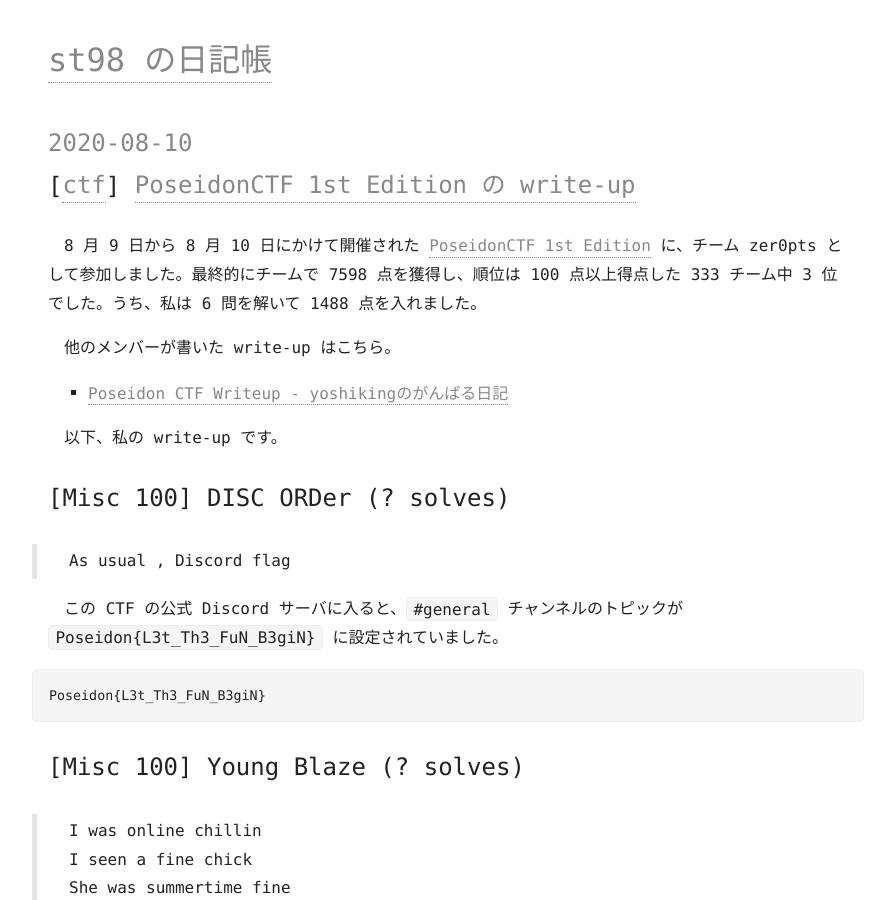
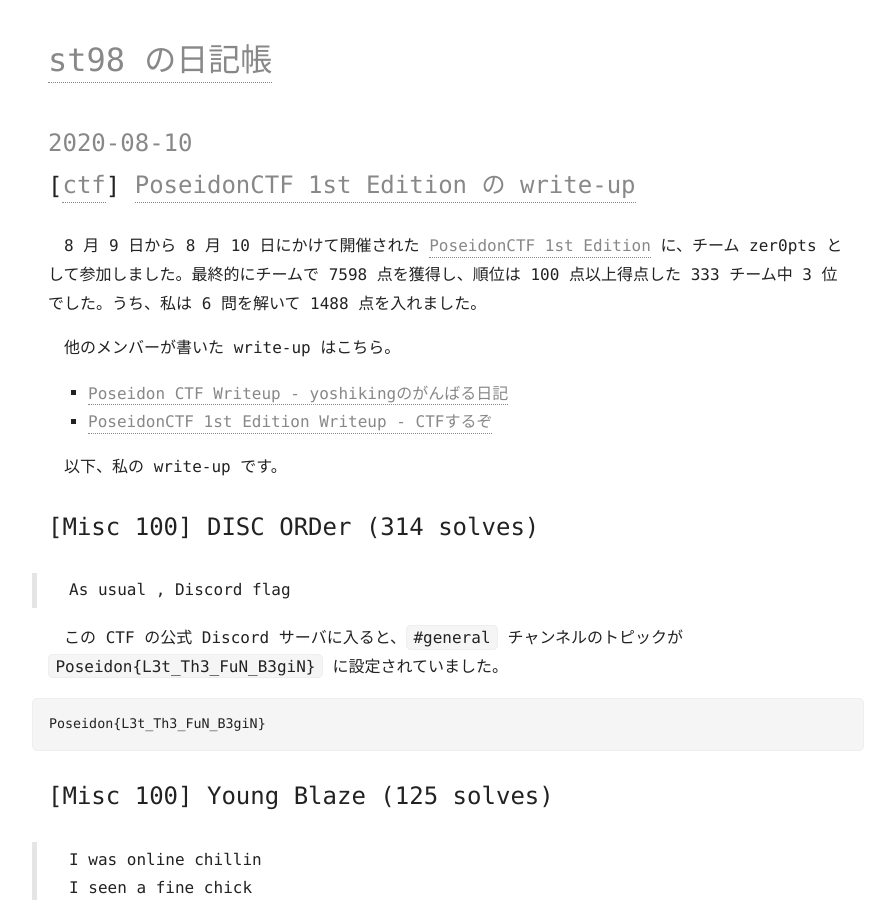
Before and after one commit to st98/diary, a Jekyll site: the page built from _posts/2020-08-10-poseidonctf.md, in a window 1280 px wide and 900 px high. Shown: the whole window, without its empty margins (192-1087 px from the left). Built offline with Jekyll 4.4.1, drawn with Linux system fonts in a browser that asks for light colours; comment, search, counter and statistics services are not loaded; some of the changed text lies outside the part shown.

Commit message:
正答チーム数を追加

````diff
--- a/_posts/2020-08-10-poseidonctf.md
+++ b/_posts/2020-08-10-poseidonctf.md
@@ -10,10 +10,11 @@
 他のメンバーが書いた write-up はこちら。
 
 - [Poseidon CTF Writeup - yoshikingのがんばる日記](https://yoshiking.hatenablog.jp/entry/2020/08/10/030427)
+- [PoseidonCTF 1st Edition Writeup - CTFするぞ](https://ptr-yudai.hatenablog.com/entry/2020/08/10/123132)
 
 以下、私の write-up です。
 
-## [Misc 100] DISC ORDer (? solves)
+## [Misc 100] DISC ORDer (314 solves)
 > As usual , Discord flag
 
 この CTF の公式 Discord サーバに入ると、`#general` チャンネルのトピックが `Poseidon{L3t_Th3_FuN_B3giN}` に設定されていました。
@@ -22,7 +23,7 @@
 Poseidon{L3t_Th3_FuN_B3giN}
 ```
 
-## [Misc 100] Young Blaze (? solves)
+## [Misc 100] Young Blaze (125 solves)
 > I was online chillin
 > I seen a fine chick
 > She was summertime fine
````
Also changed, not shown: other parts of _posts/2020-08-10-poseidonctf.md (+5 -5 lines).
